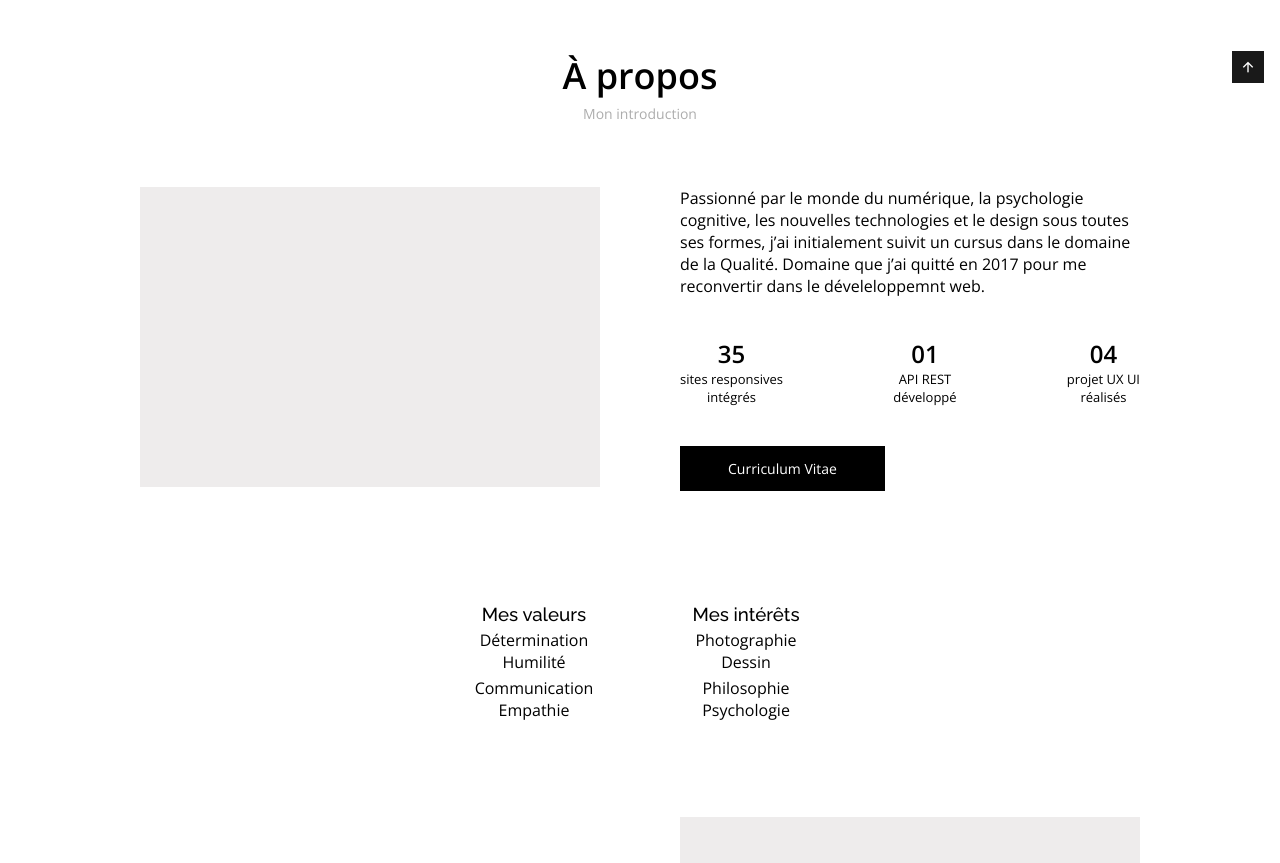
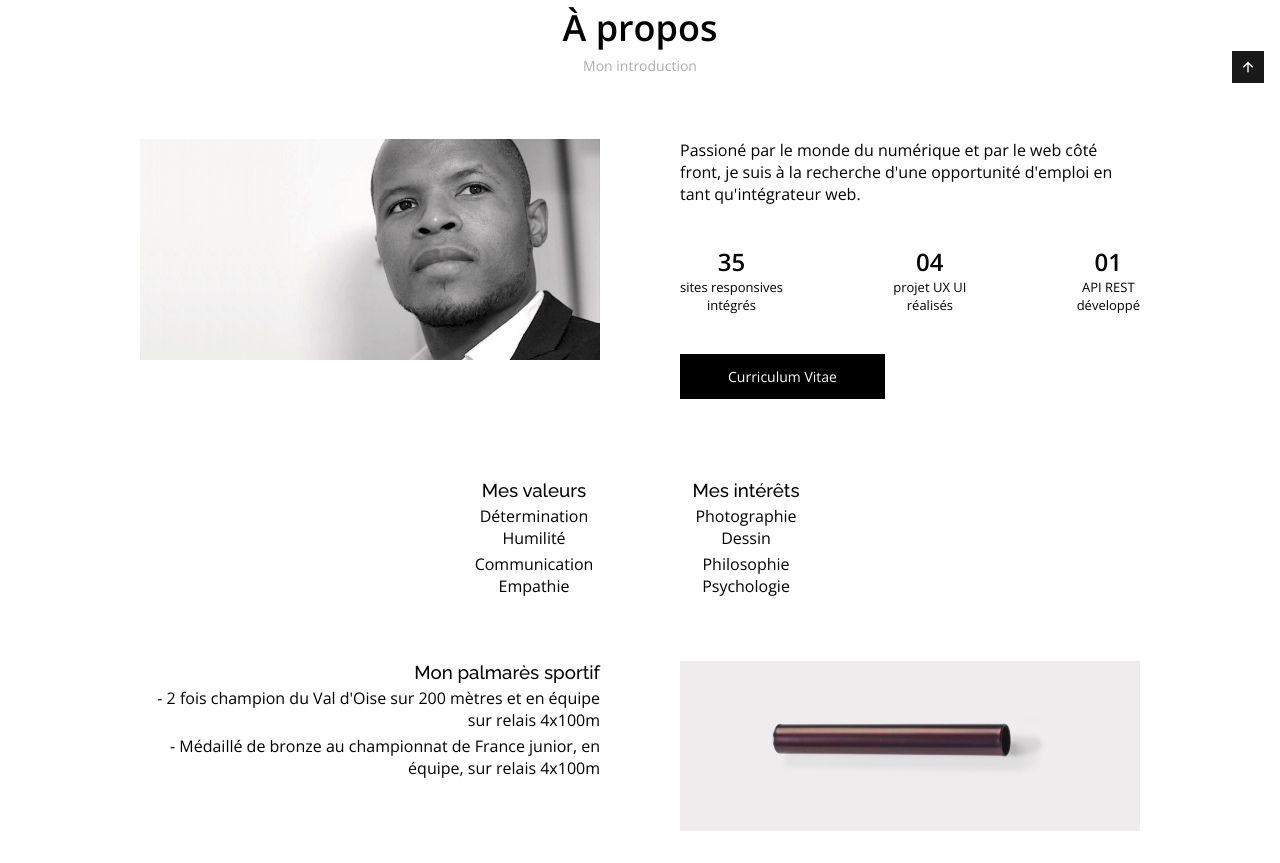
Before and after one commit to kayancodes/portfolio_2021, a plain HTML site: page index.html in a window 1280 px wide. Shown: the part 877-1740 px from the top of the page. Drawn offline with nearby package versions, Linux system fonts and the light colour scheme.

Commit message:
13th commit

```diff
--- a/index.html
+++ b/index.html
@@ -83,7 +83,7 @@
 
                         <div class="home__info-text grid">
                             <h3>Yannick Kabasele, <br> alias Kayan</h3>
-                            <p class="home__description">Intégrateur Développeur Web, passioné par le web côté front.</p>
+                            <p class="home__description">Intégrateur Web <br> Développeur Web Junior</p>
                             <div>
                                 <a href="#portfolio" class="button">Portfolio</a>
                             </div>
@@ -104,17 +104,13 @@
 
                 <div class="apropos__container container grid">
                     <div class="apropos__img-container">
-                        <img src="" alt="" class="apropos__img">
+                        <img src="assets/img/apropos__img2.png" alt="" class="apropos__img">
                     </div>
 
 
                     <div class="apropos__data">
                         <p class="apropos__description">
-                        <!-- Web developer, with extensive knowledge and years of experience,
-                        working in web technologies and UI / UX design, delivering quality work. -->
-                        Passionné par le monde du numérique, la psychologie
-                        cognitive, les nouvelles technologies et le design sous toutes ses formes, j’ai initialement suivit un cursus
-                        dans le domaine de la Qualité. Domaine que j’ai quitté en 2017 pour me reconvertir dans le déveleloppemnt web.
+                        Passioné par le monde du numérique et par le web côté front, je suis à la recherche d'une opportunité d'emploi en tant qu'intégrateur web.
                         </p>
 
                         <div class="apropos__info">
@@ -123,12 +119,12 @@
                                 <span class="apropos__info-name">sites responsives <br>intégrés</span>
                             </div>
                             <div>
+                                <span class="apropos__info-title">04</span>
+                                <span class="apropos__info-name">projet UX UI <br>réalisés</span>
+                            </div>
+                            <div>
                                 <span class="apropos__info-title">01</span>
                                 <span class="apropos__info-name">API REST <br>développé</span>
-                            </div>
-                            <div>
-                                <span class="apropos__info-title">04</span>
-                                <span class="apropos__info-name">projet UX UI <br>réalisés</span>
                             </div>
                         </div>
 
--- a/style.scss
+++ b/style.scss
@@ -342,7 +342,7 @@ input{
     flex-direction: column;
     justify-content: flex-end;
     align-items: center;
-    height: 98vh;
+    height: 92vh;
     margin-left: 0 !important;
     margin-right: 0 !important;
 }
@@ -377,7 +377,10 @@ input{
 //========DEBUT A PROPOS==============================================//
 .apropos__img-container{
     width: 100%;
-    height: 300px;
+    height: 170px;
+    // background-color:$color1;
+}
+.apropos3__img{
     background-color:$color1;
 }
 
@@ -1283,7 +1286,6 @@ a.contact__title h3:hover{
     column-gap: 5rem;
 }
 .apropos3__texte{
-    padding-top: 5rem;
     text-align: right;
 }
 
@@ -1415,10 +1417,10 @@ a.contact__title h3:hover{
          width: 60%;
      }
 
-     .apropos2__container {
-         margin-top: 4rem;
-         margin-bottom: 6rem;
-     }
+    //  .apropos2__container {
+    //      margin-top: 4rem;
+    //      margin-bottom: 6rem;
+    //  }
 
 
 
```
Also changed, not shown: assets/img/apropos__img.png (added), assets/img/apropos__img2.png (added), assets/img/profil__desktop.png (added), style.css, 4 other files.
